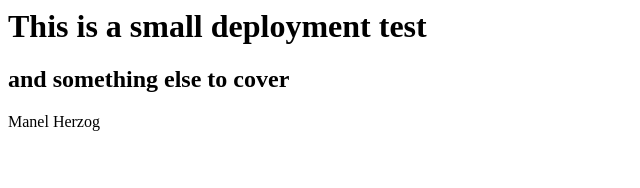
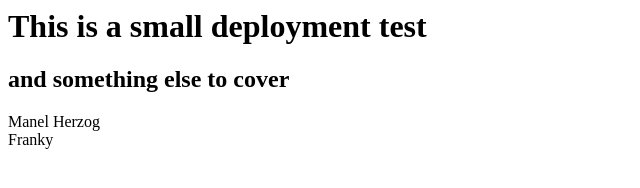
Before and after one commit to GitHubbyTom/WebDeploy, a plain HTML site: page index.html in a window 1280 px wide. Shown: the full height of the page, 0-640 px from the left. Drawn offline with Linux system fonts and the light colour scheme.

Commit message:
another commit

```diff
--- a/index.html
+++ b/index.html
@@ -4,6 +4,7 @@
         <h1>This is a small deployment test</h1>
         <h2>and something else to cover</h2>
         <div>Manel Herzog</div>
+        <div>Franky</div>
     </div>
 </body>
 </html>
```
